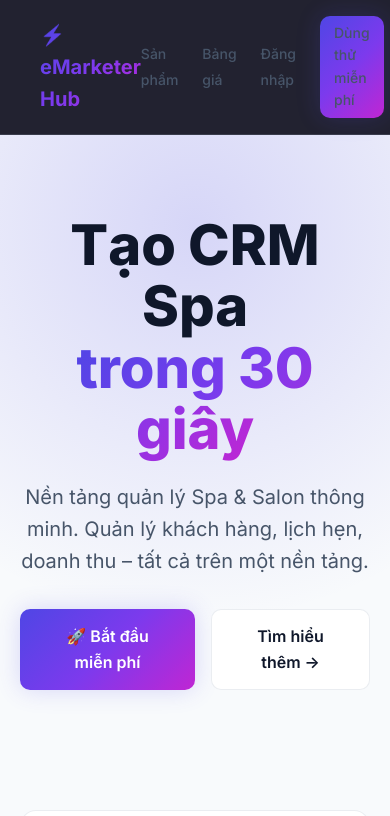
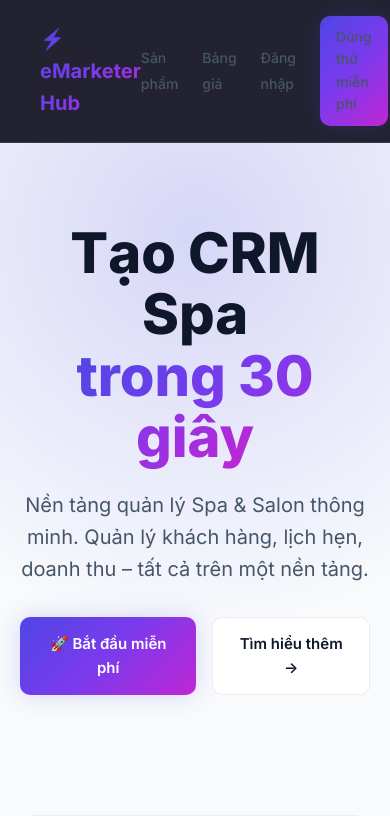
Before and after one commit to nguyendinhduy-1995/emarketervietnam, a Next.js app: page / in a window 390 px wide. Shown: the top 816 px of the page. Built offline with nearby package versions, Linux system fonts and the light colour scheme.

Commit message:
style: Enhance mobile touch targets (buttons, inputs, tables)

```diff
--- a/src/app/globals.css
+++ b/src/app/globals.css
@@ -548,6 +548,28 @@ tr:hover {
     font-size: 22px;
   }
 
+  /* Enhance touch targets for one-handed mobile usage */
+  .btn {
+    padding: 14px 20px;
+    font-size: 15px;
+  }
+
+  .btn-sm {
+    padding: 10px 16px;
+    font-size: 14px;
+  }
+
+  .form-input {
+    padding: 14px 16px;
+    font-size: 16px;
+    /* Prevents iOS auto-zoom */
+  }
+
+  td,
+  th {
+    padding: 16px 16px;
+  }
+
   /* Mobile Bottom Navigation */
   .bottom-nav {
     display: flex;
```
